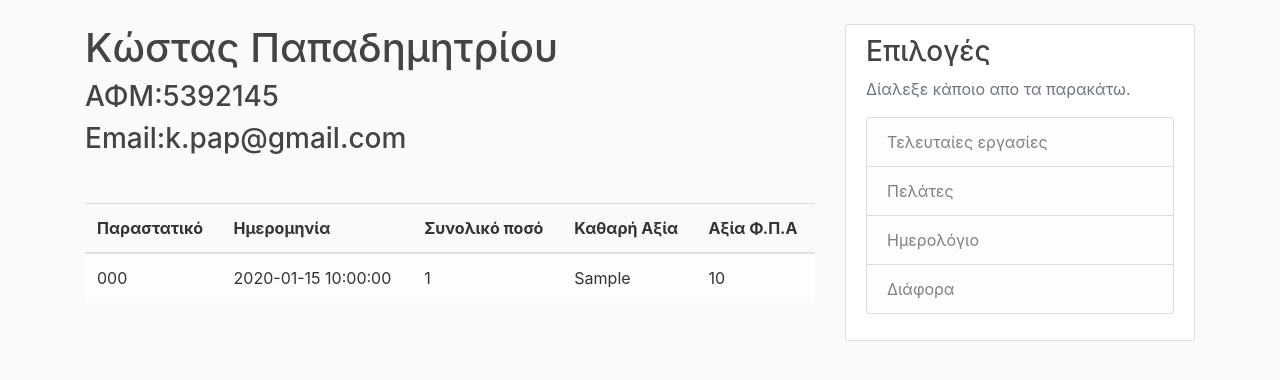
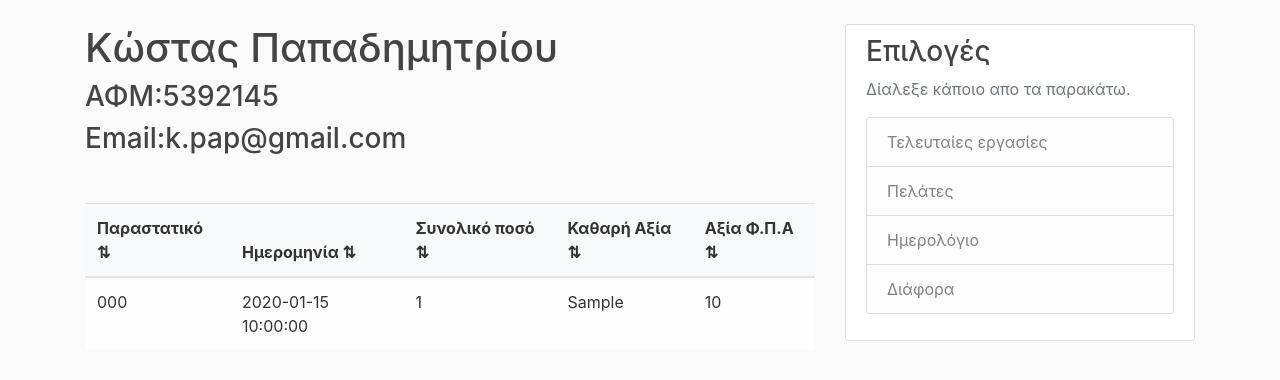
Before and after one commit to VangelisKarasas/MyBusinessERP, a Flask app: template customertracking/templates/customer_account.html in a window 1280 px wide. Shown: the part 56-436 px from the top of the page. Run offline with Flask 3, Linux system fonts and the light colour scheme; the template is opened without the code that fills it: most values are stand-ins (such as "Sample title", 1, 10 or a date in 2020); parts of the project's set-up code (start-up, migrations or seed data) failed here and were passed over; some libraries are stand-ins or nearby versions.

Commit message:
Update customer_account.html

```diff
--- a/customertracking/templates/customer_account.html
+++ b/customertracking/templates/customer_account.html
@@ -4,14 +4,14 @@
     <h3>ΑΦΜ:5392145</h3>
     <h3>Email:k.pap@gmail.com</h3>
     <p>&nbsp;&nbsp;</p>
-    <table class="table table-hover">
+    <table id="customerAccountTable" class="table table-hover sortable">
             <thead>
                 <tr class="bg-light">
-                    <th scope="col">Παραστατικό</th>
-                    <th scope="col">Ημερομηνία</th>
-                    <th scope="col">Συνολικό ποσό</th>
-                    <th scope="col">Καθαρή Αξία</th>
-                    <th scope="col">Αξία Φ.Π.Α</th>
+                    <th scope="col">Παραστατικό <span class="sort-icon">⇅</span> </th>
+                    <th scope="col">Ημερομηνία <span class="sort-icon">⇅</span> </th>
+                    <th scope="col">Συνολικό ποσό <span class="sort-icon">⇅</span> </th>
+                    <th scope="col">Καθαρή Αξία <span class="sort-icon">⇅</span> </th>
+                    <th scope="col">Αξία Φ.Π.Α <span class="sort-icon">⇅</span> </th>
                 </tr>
             </thead>
             <tbody>
@@ -26,4 +26,10 @@
                 {% endfor %}
             </tbody>
         </table>
+        <script src="https://unpkg.com/tablesort@5.2.1/dist/tablesort.min.js"></script>
+    <script>
+        document.addEventListener("DOMContentLoaded", function () {
+            new Tablesort(document.getElementById('customerAccountTable'));
+        });
+    </script>
 {% endblock content %}
```
